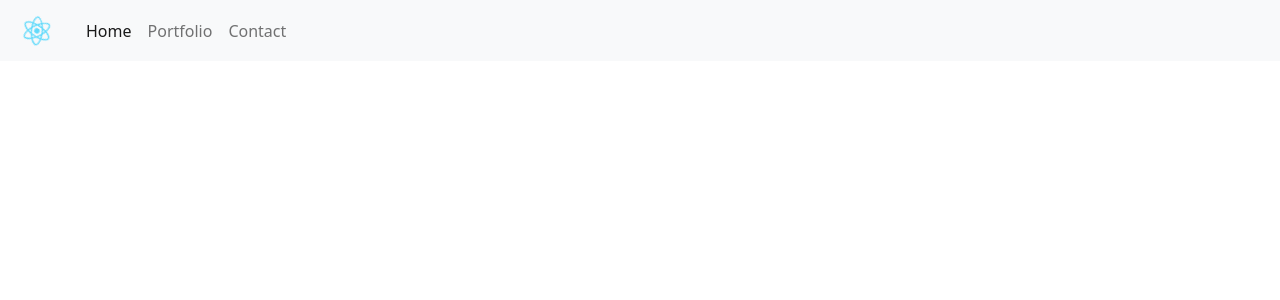
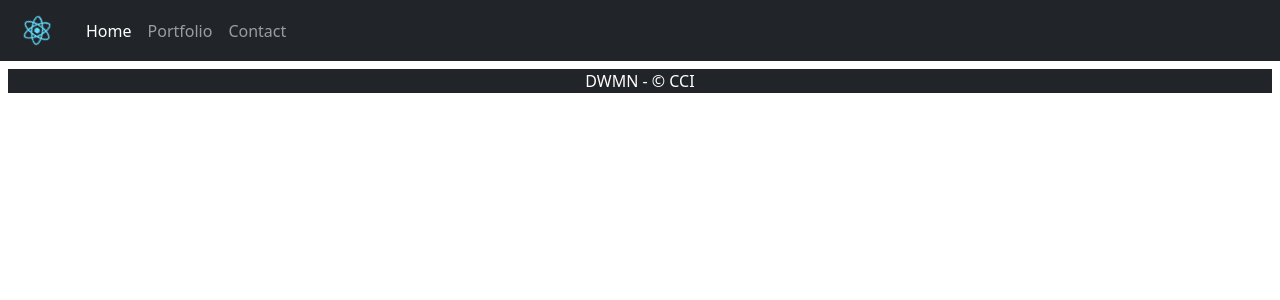
Before and after one commit to Anthony26100/mywebsitereact, a React (Create React App) app: page / in a window 1280 px wide. Shown: the top 300 px of the page. Built offline with nearby package versions, Linux system fonts and the light colour scheme.

Commit message:
ajout du footer et header

```diff
--- a/src/App.js
+++ b/src/App.js
@@ -1,36 +1,15 @@
-import logo from './logo.svg';
 import './App.css';
 import 'bootstrap/dist/css/bootstrap.min.css'
 import 'bootstrap/dist/js/bootstrap.bundle'
-import { Button } from 'bootstrap/dist/js/bootstrap.bundle';
+import Header from './components/Header';
+import Footer from './components/Footer'
+
 
 function App() {
   return (
     <div>
-      <header>
-
-      <nav class="navbar navbar-expand-lg navbar-light bg-light">
-        <div class="container-fluid">
-          <a class="navbar-brand" href="#"><img src={logo} className="App-logo" alt="logo" /></a>
-          <button class="navbar-toggler" type="button" data-bs-toggle="collapse" data-bs-target="#navbarSupportedContent" aria-controls="navbarSupportedContent" aria-expanded="false" aria-label="Toggle navigation">
-            <span class="navbar-toggler-icon"></span>
-          </button>
-          <div class="collapse navbar-collapse" id="navbarSupportedContent">
-            <ul class="navbar-nav me-auto mb-2 mb-lg-0">
-              <li class="nav-item">
-                <a class="nav-link active" aria-current="page" href="#">Home</a>
-              </li>
-              <li class="nav-item">
-                <a class="nav-link" href="#">Portfolio</a>
-              </li>
-              <li class="nav-item">
-                <a class="nav-link" href="#">Contact</a>
-              </li>
-            </ul>
-          </div>
-        </div>
-      </nav>
-      </header>
+      <Header />
+      <Footer />
     </div>
   );
 }
--- /dev/null
+++ b/src/components/Footer.js
@@ -0,0 +1,9 @@
+const Footer = () => {
+    return (
+        <footer className="text-center bg-dark text-white m-2">
+            <p>DWMN - &copy; CCI</p>
+        </footer>
+    )
+}
+
+export default Footer
--- /dev/null
+++ b/src/components/Header.js
@@ -0,0 +1,32 @@
+import logo from '../logo.svg';
+
+const Header = () => {
+    return(
+        <header>
+            <nav class="navbar navbar-expand-lg navbar-dark bg-dark">
+            <div class="container-fluid">
+                <a class="navbar-brand" href="#"><img src={logo} className="App-logo" alt="logo" /></a>
+                <button class="navbar-toggler" type="button" data-bs-toggle="collapse" data-bs-target="#navbarSupportedContent" aria-controls="navbarSupportedContent" aria-expanded="false" aria-label="Toggle navigation">
+                <span class="navbar-toggler-icon"></span>
+                </button>
+                <div class="collapse navbar-collapse" id="navbarSupportedContent">
+                <ul class="navbar-nav me-auto mb-2 mb-lg-0">
+                    <li class="nav-item">
+                    <a class="nav-link active" aria-current="page" href="#">Home</a>
+                    </li>
+                    <li class="nav-item">
+                    <a class="nav-link" href="#">Portfolio</a>
+                    </li>
+                    <li class="nav-item">
+                    <a class="nav-link" href="#">Contact</a>
+                    </li>
+                </ul>
+                </div>
+            </div>
+            </nav>
+        </header>
+    )
+
+}
+
+export default Header
```
